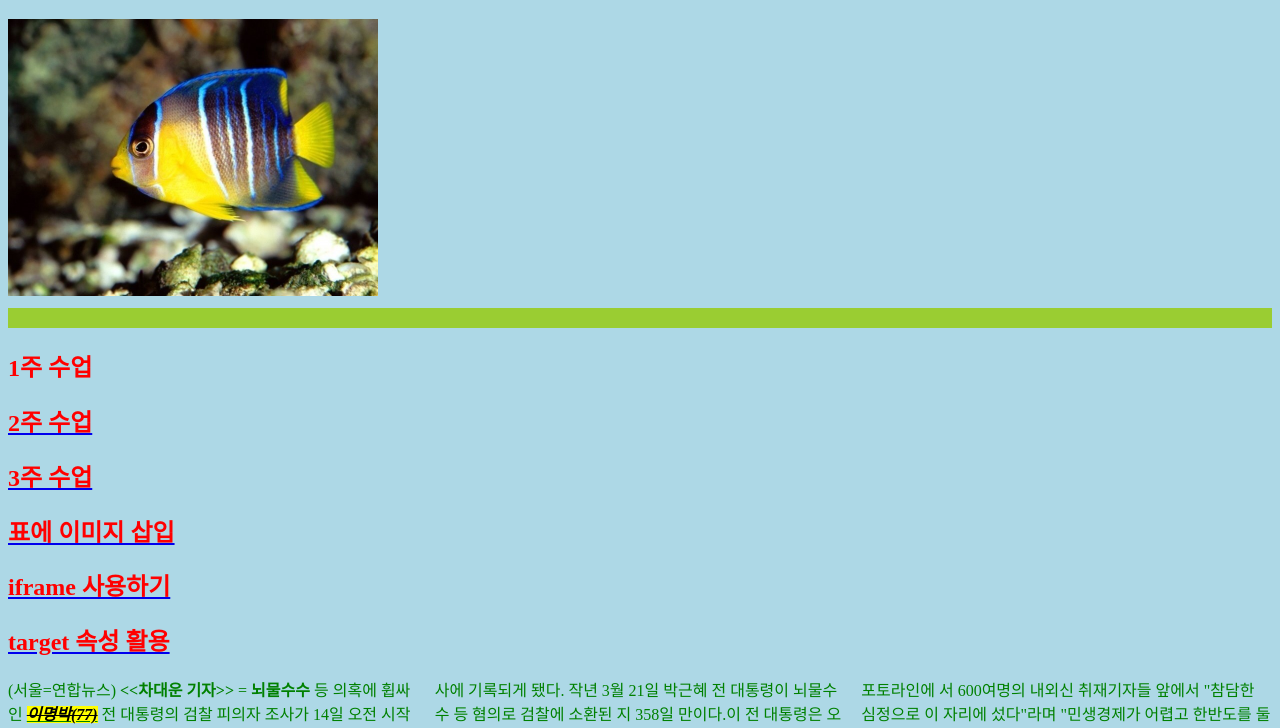
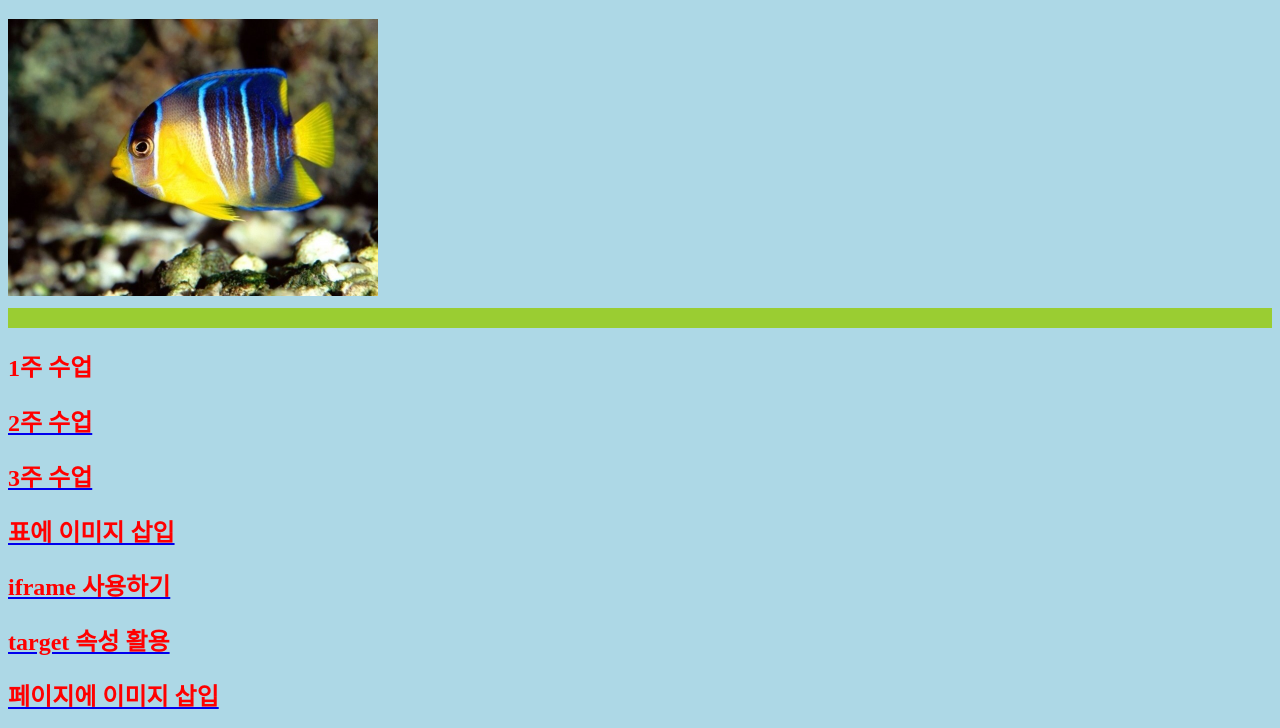
Before and after one commit to namyunseong/html, a plain HTML site: page mainpage.html in a window 1280 px wide. Shown: the part 70-798 px from the top of the page. Drawn offline with Linux system fonts and the light colour scheme.

Commit message:
Update mainpage.html

```diff
--- a/mainpage.html
+++ b/mainpage.html
@@ -29,6 +29,7 @@ pre{color:red;}
 <a href="imagetable.html"><h2>표에 이미지 삽입</h2></a>
 <a href="test4.html"><h2>iframe 사용하기</h2></a>
 <a href="target.html"><h2>target 속성 활용</h2></a>
+<a href="media.html"><h2>페이지에 이미지 삽입</h2></a>
 <p> <!-- p 태그 paragraph -->
 (서울=연합뉴스) <b>&lt;&lt;차대운 기자&gt;&gt;</b> = <strong>뇌물수수</strong> 등 의혹에 휩싸인 <ins><mark><del><em><b><i>이명박(77)</i></b></em></del></mark></ins> 전 대통령의 검찰 피의자 조사가 14일 오전 시작됐다.이 전 대통령은 전두환·노태우·노무현·박근혜 전 대통령에 이어 피의자로 검찰 조사를 받는 다섯 번째 전직 대통령으로 역사에 기록되게 됐다. 작년 3월 21일 박근혜 전 대통령이 뇌물수수 등 혐의로 검찰에 소환된 지 358일 만이다.이 전 대통령은 오전 9시 14분 논현동 자택에서 차량을 타고 출발해 8분 만인 이날 오전 9시22분 서울중앙지검에 도착했다.그는 중앙지검 현관 앞 포토라인에 서 600여명의 내외신 취재기자들 앞에서 "참담한 심정으로 이 자리에 섰다"라며 "민생경제가 어렵고 한반도를 둘러싼 안보 환경이 매우 엄중할 때 저와 관련된 일로 국민 여러분께 심려를 끼쳐드려서 대단히 죄송하다"고 밝혔다.</p>
 <br>
```
